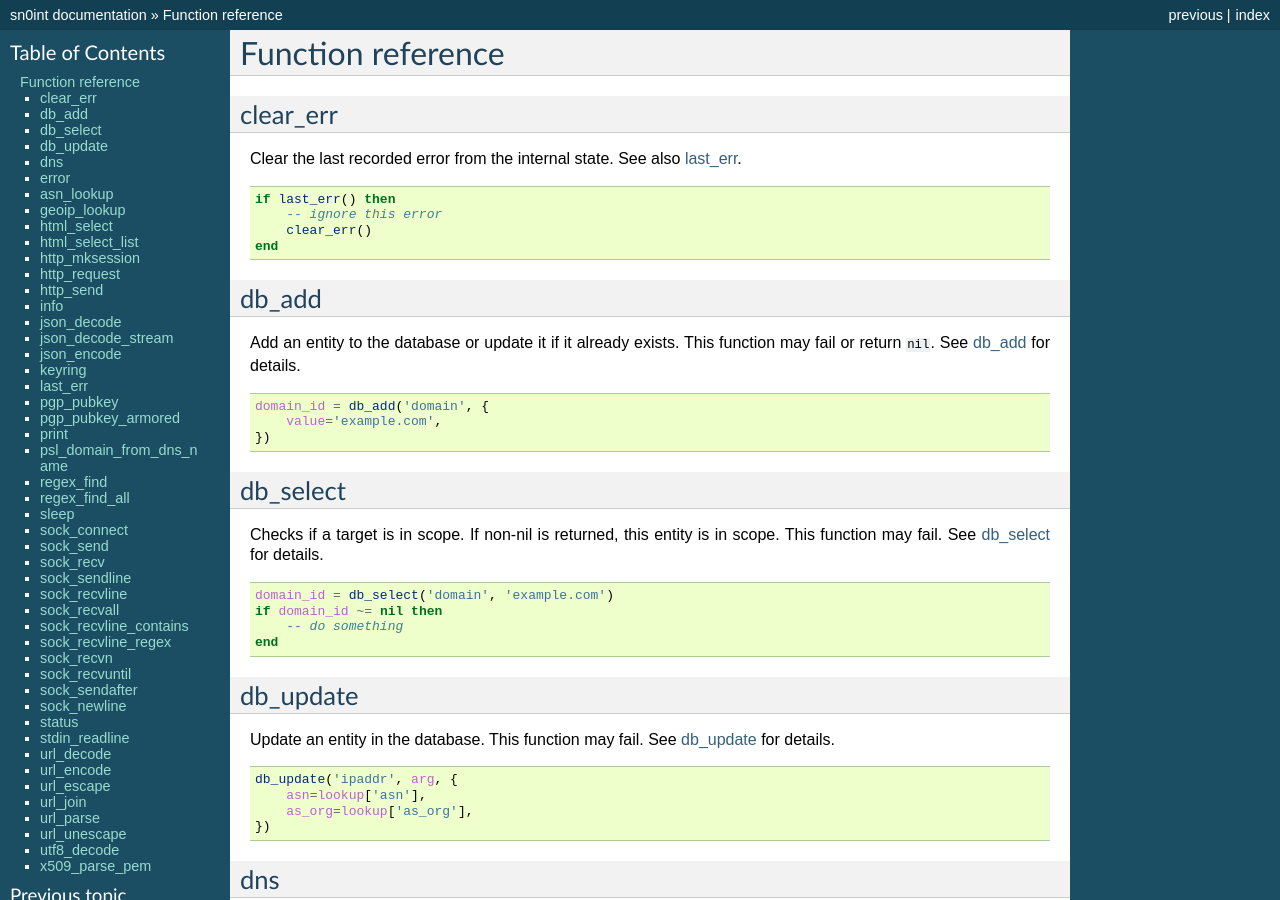
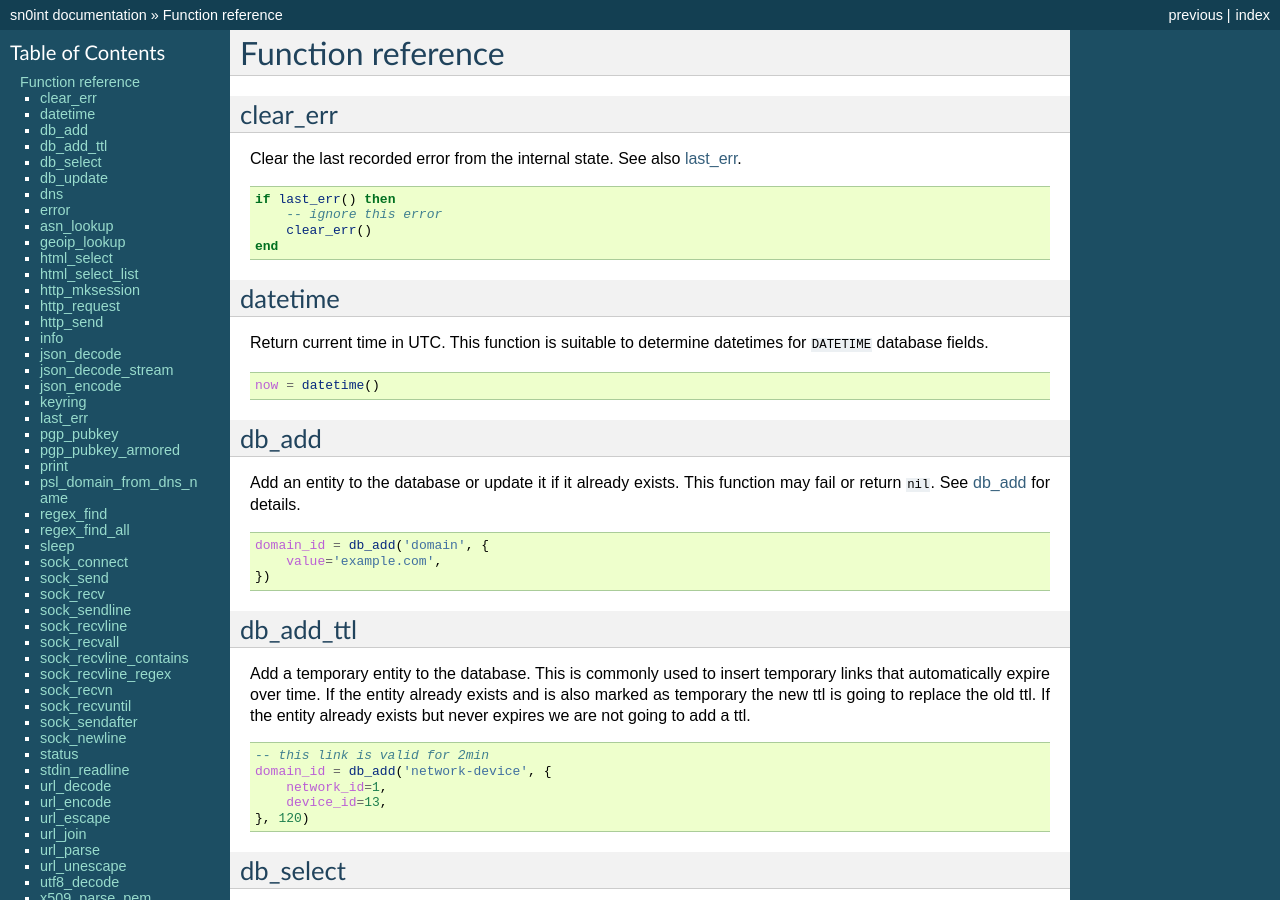
Before and after one commit to kpcyrd/sn0int, a Sphinx documentation site: the page built from docs/reference.rst, in a window 1280 px wide and 900 px high. Built offline with Sphinx 7.4.7, drawn with Linux system fonts in a browser that asks for light colours.

Commit message:
Add function to get current datetime

```diff
--- a/docs/reference.rst
+++ b/docs/reference.rst
@@ -13,6 +13,16 @@ Clear the last recorded error from the internal state. See also last_err_.
         clear_err()
     end
 
+datetime
+--------
+
+Return current time in UTC. This function is suitable to determine datetimes
+for ``DATETIME`` database fields.
+
+.. code-block:: lua
+
+    now = datetime()
+
 db_add
 ------
 
@@ -24,6 +34,23 @@ may fail or return ``nil``. See `db_add <database.html#db-add>`__ for details.
     domain_id = db_add('domain', {
         value='example.com',
     })
+
+db_add_ttl
+----------
+
+Add a temporary entity to the database. This is commonly used to insert
+temporary links that automatically expire over time. If the entity already
+exists and is also marked as temporary the new ttl is going to replace the old
+ttl. If the entity already exists but never expires we are not going to add a
+ttl.
+
+.. code-block:: lua
+
+    -- this link is valid for 2min
+    domain_id = db_add('network-device', {
+        network_id=1,
+        device_id=13,
+    }, 120)
 
 db_select
 ---------
```
Also changed, not shown: README.md (+2 -0 lines), 3 other files.
